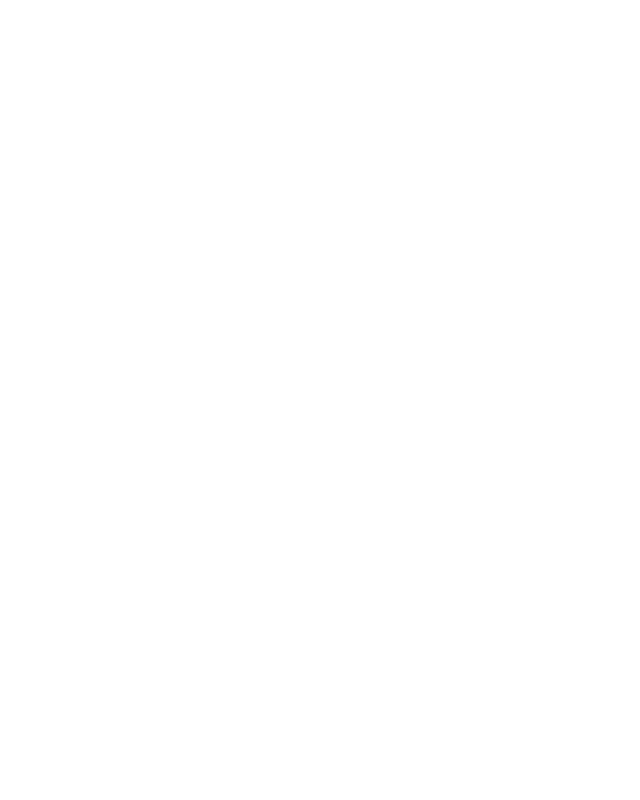
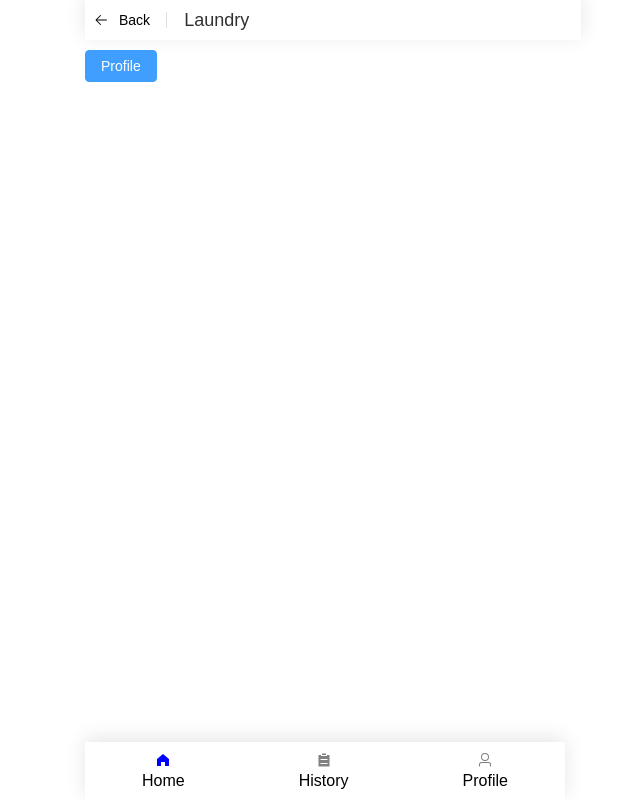
Before and after one commit to NayThuKhant/wave-hackathon-frontend, a Nuxt app: page /profile in a window 1280 px wide. Before the commit this address had no page. Shown: the whole page, without its empty margins (315-955 px from the left). Built offline with nearby package versions, Linux system fonts and the light colour scheme.

Commit message:
sout kyoe nae

```diff
--- a/app.vue
+++ b/app.vue
@@ -1,7 +1,7 @@
 <template>
-  <div>
-    <NuxtLayout>
-       <NuxtPage />
-    </NuxtLayout>
-  </div>
+  <NuxtLayout>
+    <NuxtPage />
+  </NuxtLayout>
 </template>
+<script setup lang="ts">
+</script>
--- a/assets/scss/kopailay.scss
+++ b/assets/scss/kopailay.scss
@@ -1,4 +1,10 @@
 body {
     padding: 0;
     margin: 0;
+    font-family: Manrope, sans-serif;
 }
+
+@font-face {
+    font-family: Manrope;
+    src: url('/fonts/Manrope-VariableFont_wght.ttf') format('ttf');
+}
--- a/components/BaseFooter.vue
+++ b/components/BaseFooter.vue
@@ -1,5 +1,71 @@
 <template>
-    <div style="background-color: #c6538c">
-        <p>It's Footer</p>
+  <div class="footer-bar">
+    <!-- Navigation content goes here -->
+    <div class="navbar">
+      <div class="navbar-item" @click="brSharLal('home')">
+        <el-icon :color="activeTab === 'home' ? 'blue': 'gray'">
+          <HomeFilled />
+        </el-icon>
+        <p>Home</p>
+      </div>
+      <div class="navbar-item" @click="brSharLal('history')">
+        <el-icon :color="activeTab === 'history' ? 'blue': 'gray'">
+          <List />
+        </el-icon>
+        <p>History</p>
+      </div>
+      <div class="navbar-item" @click="brSharLal('profile')">
+        <el-icon :color="activeTab === 'profile' ? 'blue': 'gray'">
+          <User />
+        </el-icon>
+        <p>Profile</p>
+      </div>
     </div>
+  </div>
 </template>
+
+<script setup>
+import {HomeFilled, List, User} from "@element-plus/icons-vue";
+import { navigationStore } from "~/stores/footerstore";
+
+const route = useRoute()
+const store = navigationStore()
+const activeTab = store.active
+const brSharLal = async (route) => {
+  await store.setActive(route)
+  navigateTo(route)
+}
+</script>
+
+<style scoped lang="scss">
+/* Styling for the floating navigation bar */
+.footer-bar {
+  z-index: 1000;
+  position: fixed;
+  bottom: 0;
+  width: 100%;
+  color: #000;
+  text-align: center;
+  max-width: 480px; /* Set the maximum width */
+  margin: 0 auto; /* Center the navbar horizontally */
+  padding: 10px 0;
+  background: #FFF;
+  box-shadow: 0px -4px 20px 0px rgba(0, 0, 0, 0.10);
+}
+
+.navbar {
+  padding: 0;
+  display: flex;
+  justify-content: space-around;
+}
+
+.navbar-item {
+  cursor: pointer;
+  margin: 0;
+  padding: 0;
+  p {
+    margin: 0;
+  }
+}
+
+</style>
--- /dev/null
+++ b/components/TopHeader.vue
@@ -0,0 +1,30 @@
+<template>
+  <div class="header-style">
+    <el-page-header @back="goBack">
+      <template #content>
+        <span class="text-large font-600 mr-2"> Laundry </span>
+      </template>
+    </el-page-header>
+  </div>
+</template>
+<script setup>
+const goBack = () => {
+  console.log('go back')
+}
+</script>
+
+<style scoped>
+.header-style {
+  padding: 8px;
+  z-index: 1000;
+  position: fixed;
+  top: 0;
+  width: 100%;
+  color: #000;
+  text-align: center;
+  max-width: 480px; /* Set the maximum width */
+  margin: 0 auto; /* Center the navbar horizontally */
+  background: #FFF;
+  box-shadow: 0px -4px 20px 0px rgba(0, 0, 0, 0.10);
+}
+</style>
--- a/layouts/default.vue
+++ b/layouts/default.vue
@@ -1,9 +1,14 @@
 <template>
-  <div style="max-width: 480px; background-color: #c6538c; margin: auto; padding: 0;">
+  <div class="container">
     <slot />
   </div>
 </template>
-<style scoped></style>
+<style scoped>
+.container {
+  max-width: 480px;
+  margin: auto;
+}
+</style>
 
 <script>
 </script>
--- a/package.json
+++ b/package.json
@@ -17,6 +17,7 @@
     "vue": "latest"
   },
   "dependencies": {
+    "@element-plus/icons-vue": "^2.1.0",
     "@pinia/nuxt": "^0.4.11",
     "pinia": "^2.1.6",
     "sass": "^1.66.1"
--- /dev/null
+++ b/pages/history.vue
@@ -0,0 +1,11 @@
+<template>
+  <TopHeader></TopHeader>
+  <div style="margin-top: 50px">
+    <el-button type="primary">History</el-button>
+  </div>
+  <BaseFooter></BaseFooter>
+</template>
+
+<script setup>
+
+</script>
--- a/pages/home.vue
+++ b/pages/home.vue
@@ -1,14 +1,11 @@
 <template>
-  <div>
+  <TopHeader></TopHeader>
+  <div style="margin-top: 50px">
     <el-button type="primary">Primary</el-button>
   </div>
+  <BaseFooter></BaseFooter>
 </template>
 
 <script>
-import {ElButton} from 'element-plus/dist/index.full.js';
-
-const components = {
-  ElButton
-};
 
 </script>
--- /dev/null
+++ b/pages/profile.vue
@@ -0,0 +1,11 @@
+<template>
+  <TopHeader></TopHeader>
+  <div style="margin-top: 50px">
+    <el-button type="primary">Profile</el-button>
+  </div>
+  <BaseFooter></BaseFooter>
+</template>
+
+<script setup>
+
+</script>
--- /dev/null
+++ b/stores/footerstore.js
@@ -0,0 +1,10 @@
+import { defineStore } from 'pinia'
+
+export const navigationStore = defineStore('navigationStore', () => {
+    const active = ref('home')
+    function setActive(name) {
+        active.value = name
+    }
+
+    return { active, setActive }
+})
```
Also changed, not shown: public/fonts/Manrope-VariableFont_wght.ttf (added), 1 other file (tests, documents, lock files or other folders).
